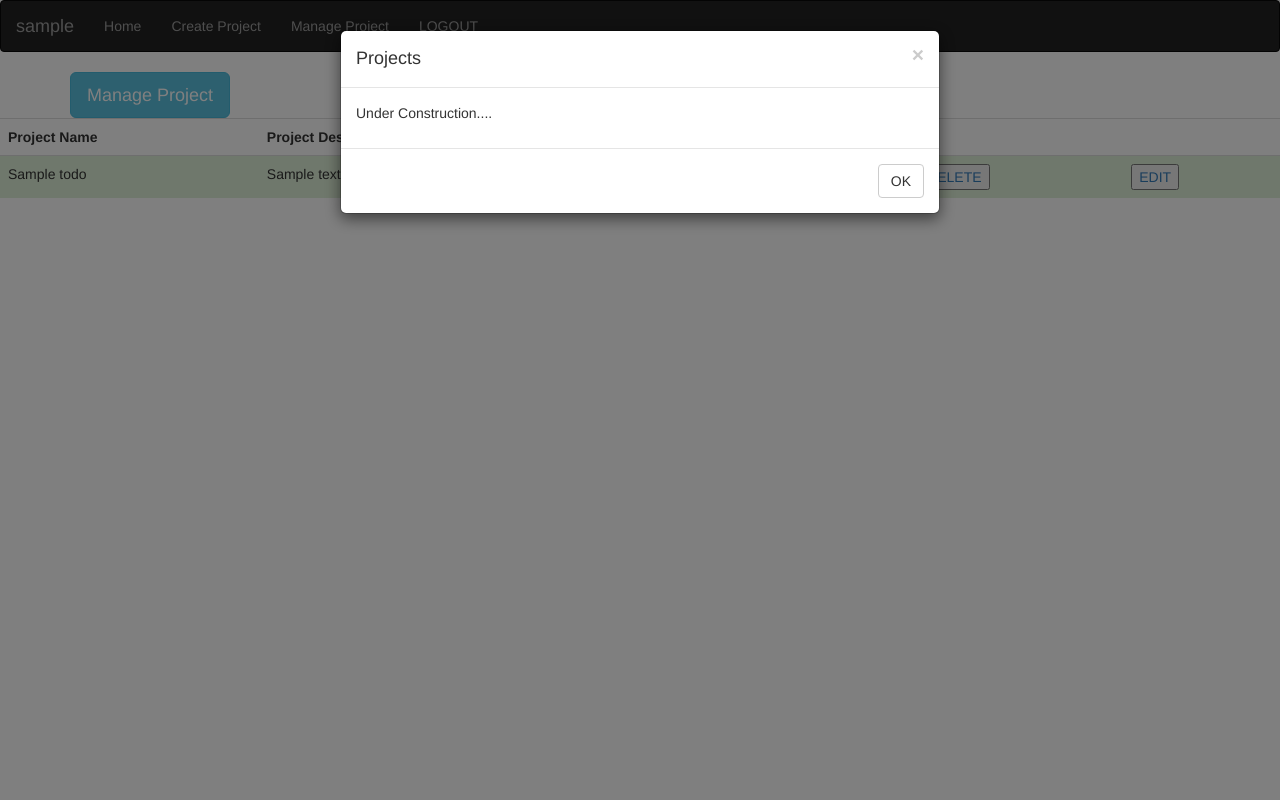
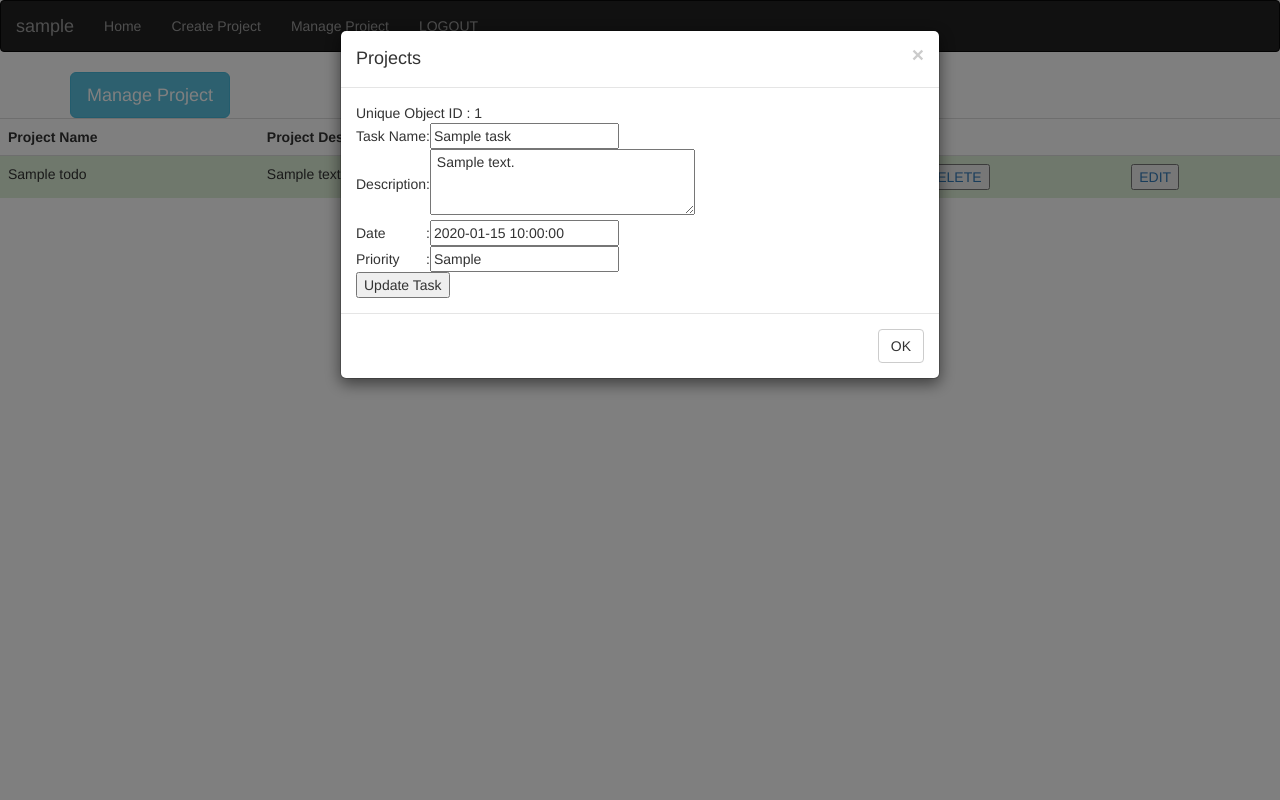
Before and after one commit to sagarlohani/test, a Flask app: template templates/webpage2.html in a window 1280 px wide, after a click on "Manage Project". Run offline with Flask 2, Linux system fonts and the light colour scheme; the visitor is signed in with stand-in values (Sample User, id 1); the template is opened without the code that fills it: most values are stand-ins (such as "Sample title", 1, 10 or a date in 2020); some libraries are stand-ins or nearby versions.

Commit message:
Forth commit

```diff
--- a/app1.py
+++ b/app1.py
@@ -31,6 +31,23 @@ def remove ():
 	todo_l =todos.find({'uid':session['username']})
 	return render_template('webpage2.html',todos=todo_l)
 
+@app.route("/update")
+def update ():
+	todo_l =todos.find({'uid':session['username']})
+	id=request.values.get("_id")
+	task=todos.find({"_id":ObjectId(id)})
+	return render_template('update.html',tasks=todo_l)
+
+@app.route("/action3", methods=['POST'])
+def action3 ():
+	#Updating a Task with various references
+	pname=request.values.get("pname")
+	pdescri=request.values.get("pdescri")
+	pid=request.values.get("pid")
+	uid=request.values.get("uid")
+	id=request.values.get("_id")
+	todos.update({"uid":uid}, {'$set':{ "pname":pname, "pdesccri":pdescri, "pid":pid}})
+	return redirect("/homeprojects")
 def insert():
 
         return render_template('webpage1.html')+' data inserted please check database'
@@ -65,6 +82,7 @@ def register():
 
     return render_template('register.html')
 
+
 @app.route('/webpage',methods=['POST','GET'])
 def logout():
 	session['username']=''
--- a/templates/webpage2.html
+++ b/templates/webpage2.html
@@ -16,7 +16,29 @@
         <h4 class="modal-title">Projects</h4>
       </div>
       <div class="modal-body">
-        <p>Under Construction....</p>
+        <form action="/action3" method="POST">
+	{% for task in tasks %}
+		Unique Object ID : {{ task['_id'] }}<br/>
+	<input type="text" name="_id" value="{{ task['_id'] }}" hidden>
+
+	<table>
+	<tr>
+	<td>Task Name</td><td> : </td><td><input type="text" name="name" value="{{ task['name'] }}" placeholder="{{ task['name'] }}"></td>
+	</tr>
+	<tr>
+	<td>Description</td><td> : </td><td><textarea type="text" name="desc" rows=3 cols=30 placeholder="{{ task['desc'] }}"> {{ task['desc'] }} </textarea></td>
+	</tr>
+	<tr>
+	<td>Date</td><td> : </td><td><input type="text" name="date" value="{{ task['date'] }}" placeholder="{{ task['date'] }}"></td>
+	</tr>
+	<tr>
+	<td>Priority</td><td> : </td><td><input type="text" name="pr" value="{{ task['pr'] }}" placeholder="{{ task['pr'] }}"></td>
+	</tr>
+	</table>
+	{% endfor %}
+		<button type="submit"> Update Task </button>
+		<br/>
+	</form>
       </div>
       <div class="modal-footer">
         <button type="button" class="btn btn-default" data-dismiss="modal">OK</button>
```
Also changed, not shown: templates/update.html (added, +28 -0 lines).
